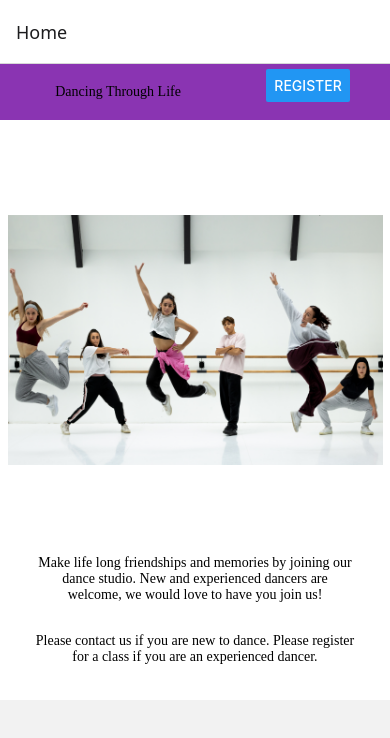
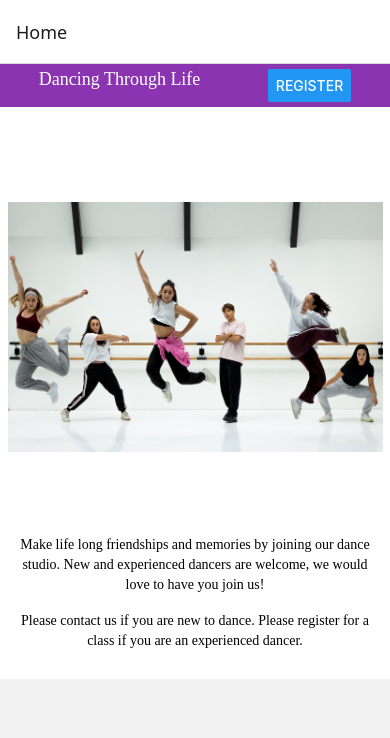
Before and after one commit to SEG3125-2026/seg3125-lab8_group20, a React Native app in the folder myproject/: screen / in a window 390 px wide. Shown: the top 738 px of the page. Built offline with nearby package versions, Linux system fonts and the light colour scheme.

Commit message:
added global styling

```diff
--- a/myproject/screens/homescreen.js
+++ b/myproject/screens/homescreen.js
@@ -1,4 +1,4 @@
-
+import { globalStyles } from '../styles/global'
 import { StyleSheet, Text, View, Button, ScrollView, Image, StatusBar} from 'react-native';
 
 export default function HomeScreen(){
@@ -6,7 +6,7 @@ export default function HomeScreen(){
         <ScrollView>
         <View style={styles.container}>
             <View style={styles.header}>
-            <Text style={styles.textFont}>Dancing Through Life</Text>
+            <Text style={globalStyles.titleText}>Dancing Through Life</Text>
             <View style={styles.buttonContainer}>
                 <Button title='REGISTER'/> {/* add onPress={clickHandler} here after */}
             </View>
@@ -16,9 +16,9 @@ export default function HomeScreen(){
                 <Image source={require('../assets/Dance_studio_homepage.png')}
                         style={{height: 400 , width: 375, resizeMode: 'contain'}}/>
             </View>
-            <Text style={styles.textFont}>Make life long friendships and memories by joining our dance studio.
+            <Text style={globalStyles.paragraph}>Make life long friendships and memories by joining our dance studio.
                     New and experienced dancers are welcome, we would love to have you join us!</Text>
-            <Text style={styles.textFont}>Please contact us if you are new to dance.
+            <Text style={globalStyles.paragraph}>Please contact us if you are new to dance.
                     Please register for a class if you are an experienced dancer.</Text>
             </View>
             <StatusBar style="auto" />
@@ -48,13 +48,6 @@ const styles = StyleSheet.create({
   buttonContainer: {
     fontFamily: 'ui-rounded',
     fontWeight: '400',
-    //backgroundColor: '#fff'
-  },
-  textFont:{
-    fontFamily: 'ui-rounded',
-    fontWeight: '400',
-    textAlign: 'center',
-    padding: 15,
   },
   imageContainer:{
     flex:1,
--- /dev/null
+++ b/myproject/styles/global.js
@@ -0,0 +1,19 @@
+import { StyleSheet } from "react-native";
+
+export const globalStyles = StyleSheet.create({
+    container: {
+        flex: 1,
+        padding: 24,
+    },
+    titleText:{
+        fontFamily: 'nunito-bold',
+        fontSize: 18,
+        color: '#fff'
+    },
+    paragraph: {
+        marginVertical: 8,
+        lineHeight: 20,
+        fontFamily: 'nunito',
+        textAlign: 'center',
+    }
+})
```
